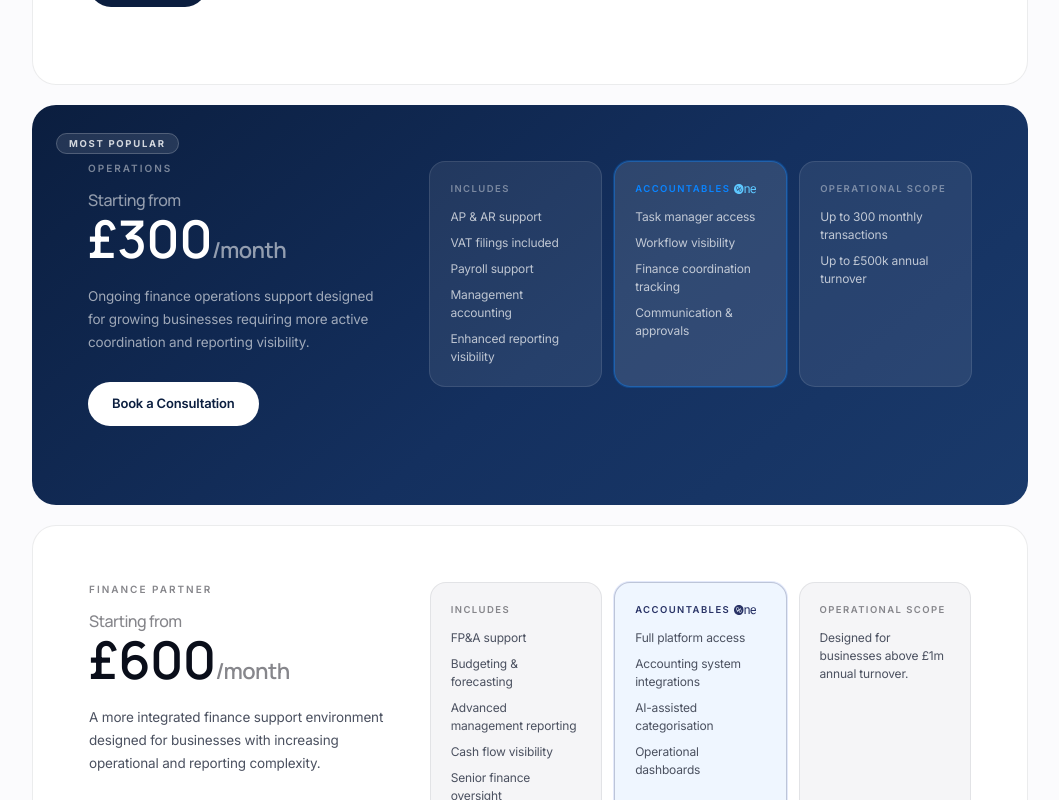
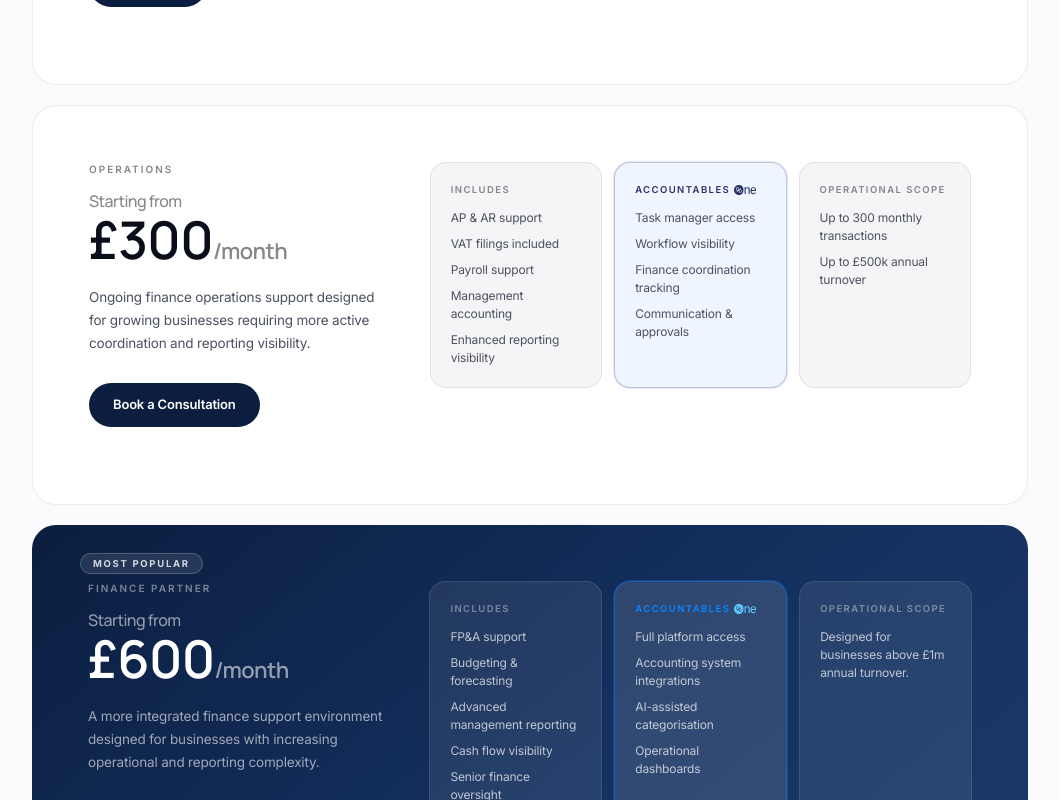
Before and after one commit to 0xayushM/accountables, a Next.js app: page /pricing in a window 1280 px wide. Shown: the part 900-1700 px from the top of the page, without its empty margins (212-1271 px from the left). Built offline with nearby package versions, Linux system fonts and the light colour scheme.

Commit message:
Switch featured tier from Operations to Finance Partner and adjust badge positioning from left-6 to left-12

```diff
--- a/app/pricing/page.tsx
+++ b/app/pricing/page.tsx
@@ -44,7 +44,7 @@ const tiers = [
     name: "Operations",
     price: "£300",
     tagline: "Ongoing finance operations support designed for growing businesses requiring more active coordination and reporting visibility.",
-    featured: true,
+    featured: false,
     cta: "Book a Consultation",
     href: "/#contact",
     includes: [
@@ -72,7 +72,7 @@ const tiers = [
     name: "Finance Partner",
     price: "£600",
     tagline: "A more integrated finance support environment designed for businesses with increasing operational and reporting complexity.",
-    featured: false,
+    featured: true,
     cta: "Speak With Our Team",
     href: "/#contact",
     includes: [
@@ -239,7 +239,7 @@ export default function PricingPage() {
                   }
                 >
                   {t.featured && (
-                    <div className="absolute top-6 left-6 z-10">
+                    <div className="absolute top-6 left-12 z-10">
                       <span className="text-[9.5px] font-bold uppercase tracking-[0.18em] text-white/80 border border-white/20 bg-white/10 rounded-full px-3 py-1">
                         Most Popular
                       </span>
```
